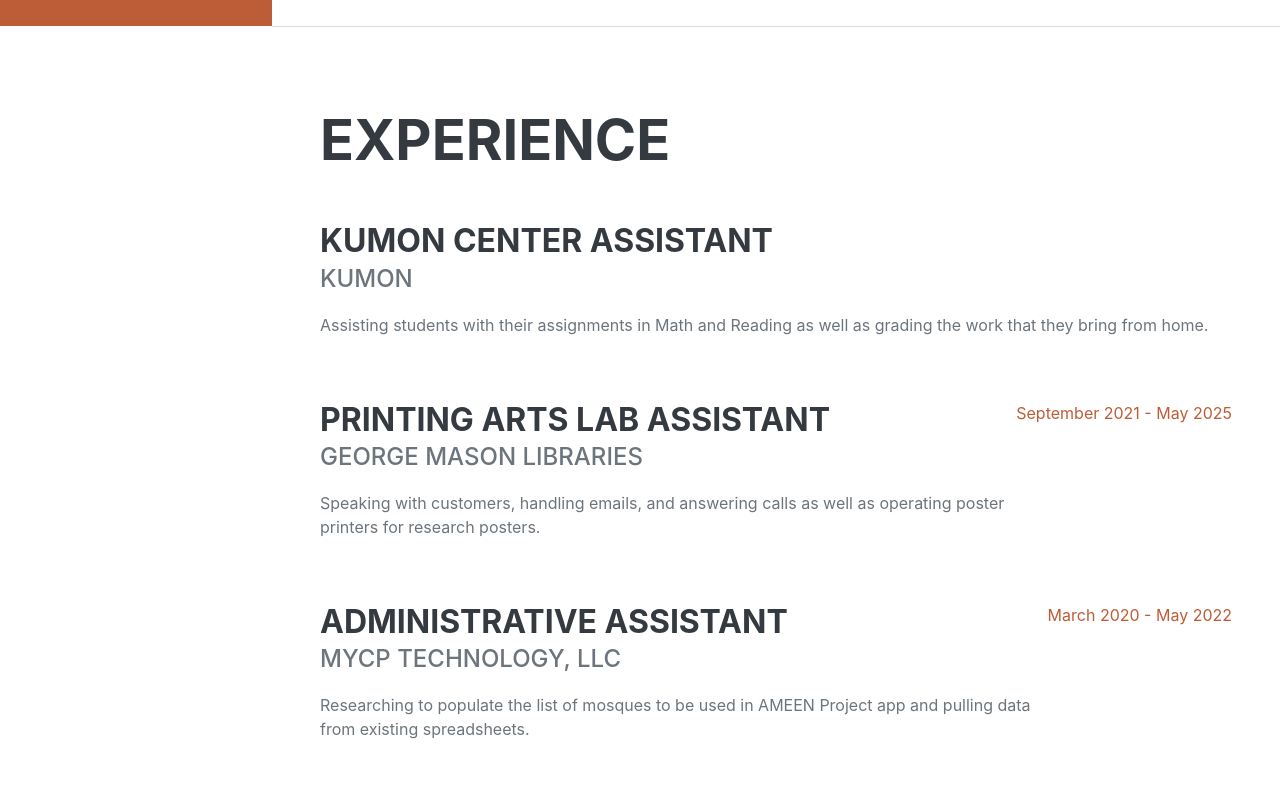
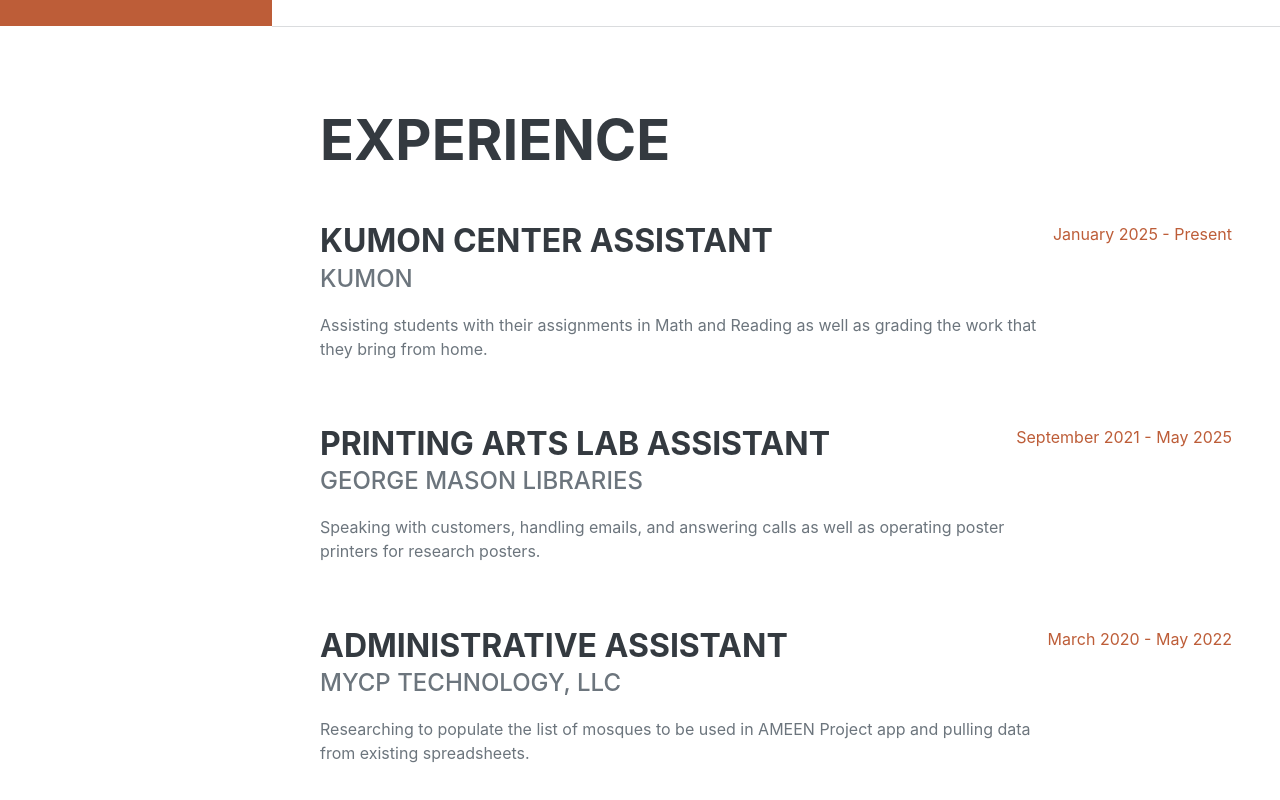
Before and after one commit to bungaMawar/bungaMawar.github.io, a plain HTML site: page index.html in a window 1280 px wide. Shown: the part 774-1574 px from the top of the page. Drawn offline with nearby package versions, Linux system fonts and the light colour scheme; a web font is replaced by a local one.

Commit message:
updated kumon work dates

```diff
--- a/index.html
+++ b/index.html
@@ -69,6 +69,8 @@
                             <div class="subheading mb-3">Kumon</div>
                             <p>Assisting students with their assignments in Math and Reading as well as grading the work that they bring from home.</p>
                         </div>
+                        <div class="flex-shrink-0"><span class="text-primary">January 2025 - Present</span></div>
+
                     </div>
 
                     <div class="d-flex flex-column flex-md-row justify-content-between mb-5">
```
